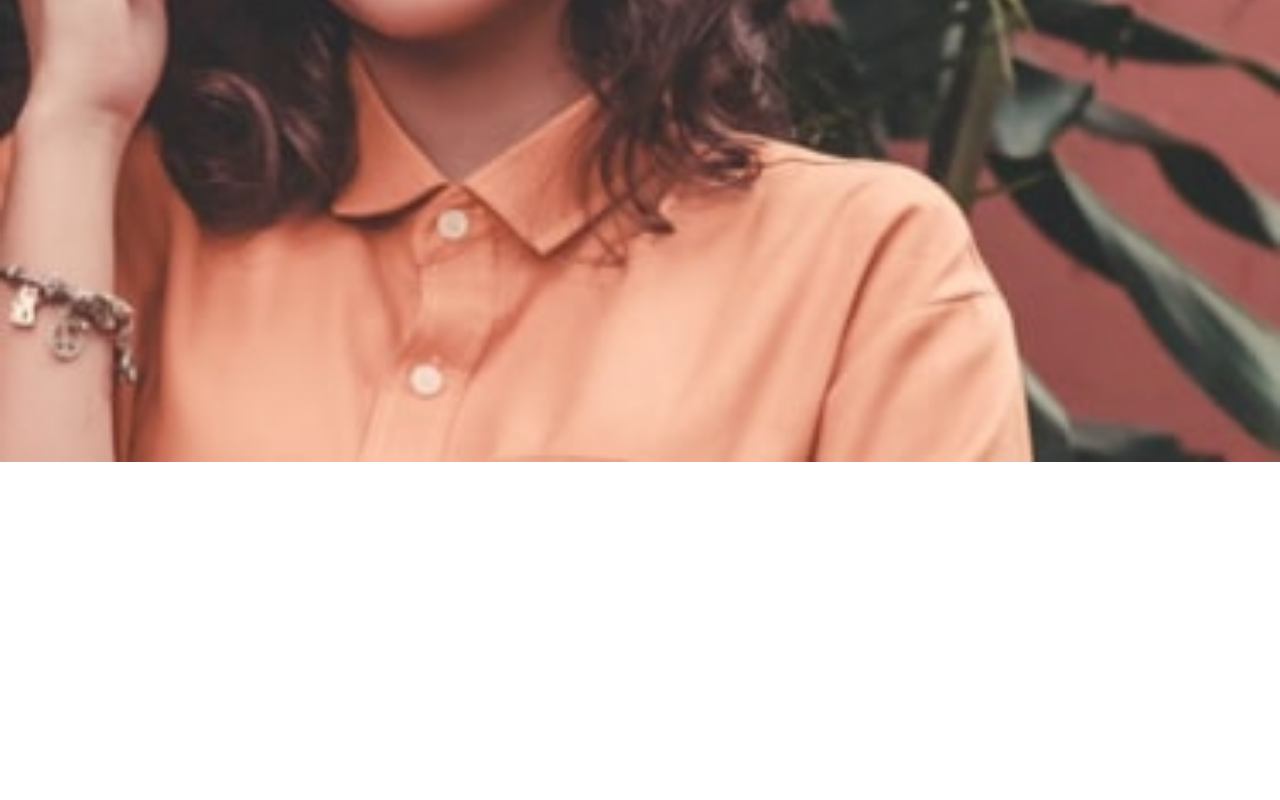
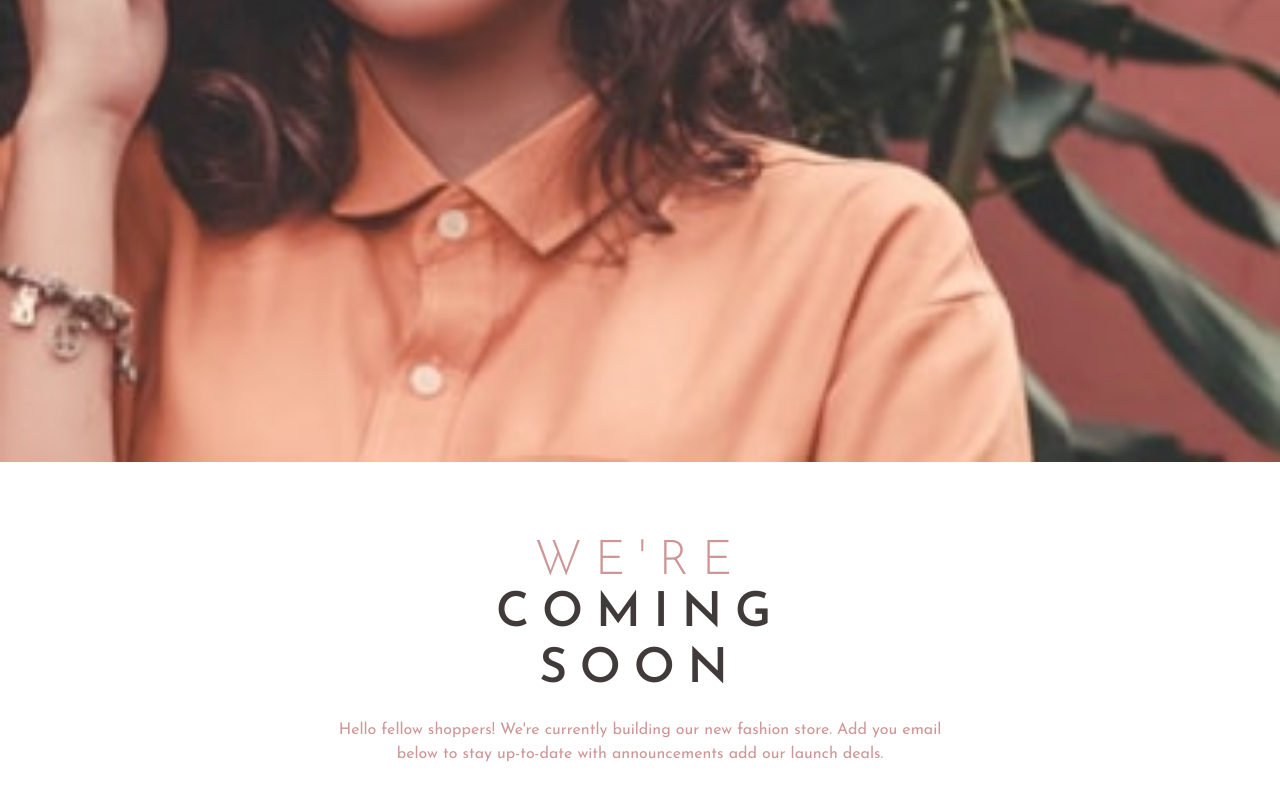
Before and after one commit to rakibulrahmandev/base-apparel, a React (Vite) app: page / in a window 1280 px wide. Shown: the part 482-1282 px from the top of the page. Before the commit the page ends 944 px from the top, so only its background shows below. Built offline with nearby package versions, Linux system fonts and the light colour scheme.

Commit message:
home text contents done

```diff
--- a/src/components/Main/Main.jsx
+++ b/src/components/Main/Main.jsx
@@ -5,7 +5,7 @@ export default function Main() {
                 <div className="w-full">
                     <img src="/public/hero-mobile.jpg" alt="hero image" className="w-full h-full object-cover" />
                 </div>
-                {/* <div className="w-full min-h-50 py-19 flex items-center justify-center flex-col">
+                <div className="w-full min-h-50 py-19 flex items-center justify-center flex-col">
                     <div className="w-full text-center flex items-center flex-col">
                         <div className="w-full text-center">
                             <h1 className="text-5xl font-light text-primary-pink-400 uppercase tracking-[0.8rem]">we're</h1>
@@ -17,7 +17,7 @@ export default function Main() {
                     <div className="w-full max-w-2xl text-center px-5 mt-5">
                         <p className="text-base font-normal text-primary-pink-400">Hello fellow shoppers! We're currently building our new fashion store. Add you email below to stay up-to-date with announcements add our launch deals.</p>
                     </div>
-                </div> */}
+                </div>
             </main>
         </>
     );
```
